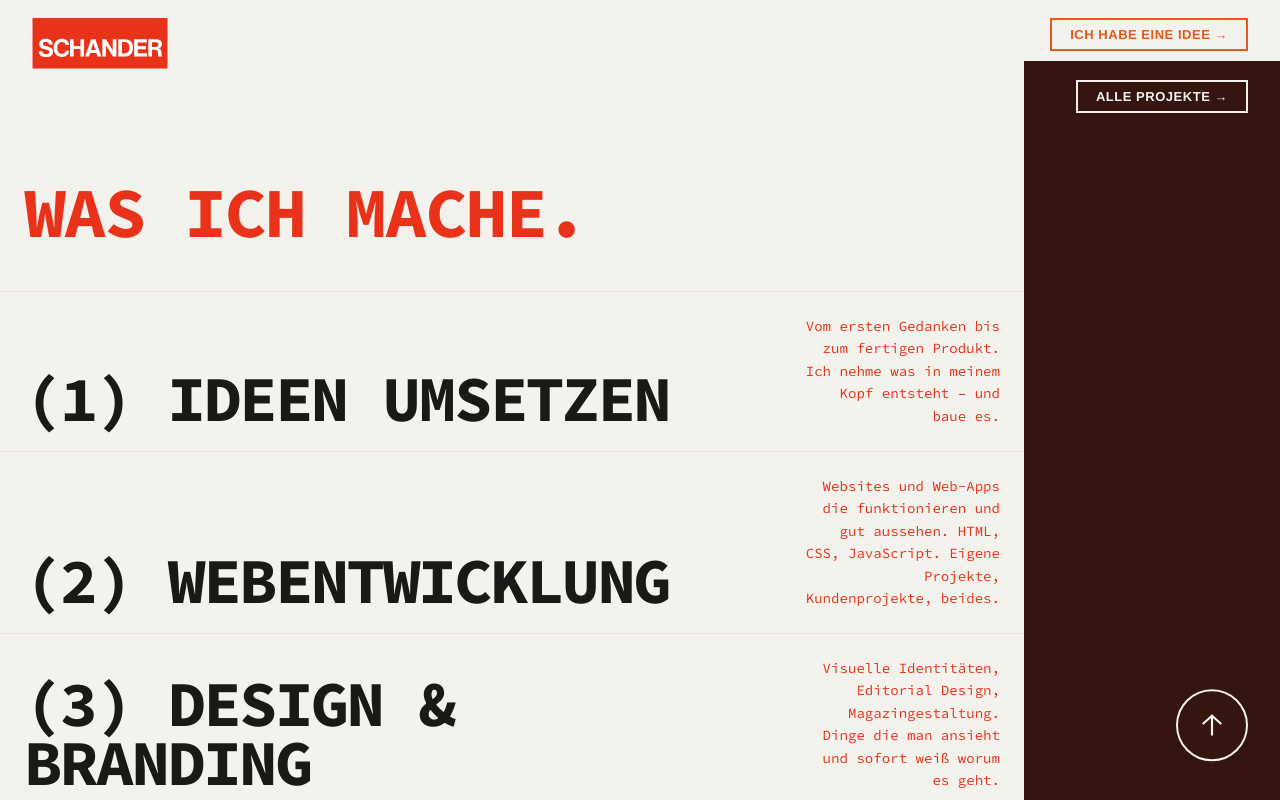
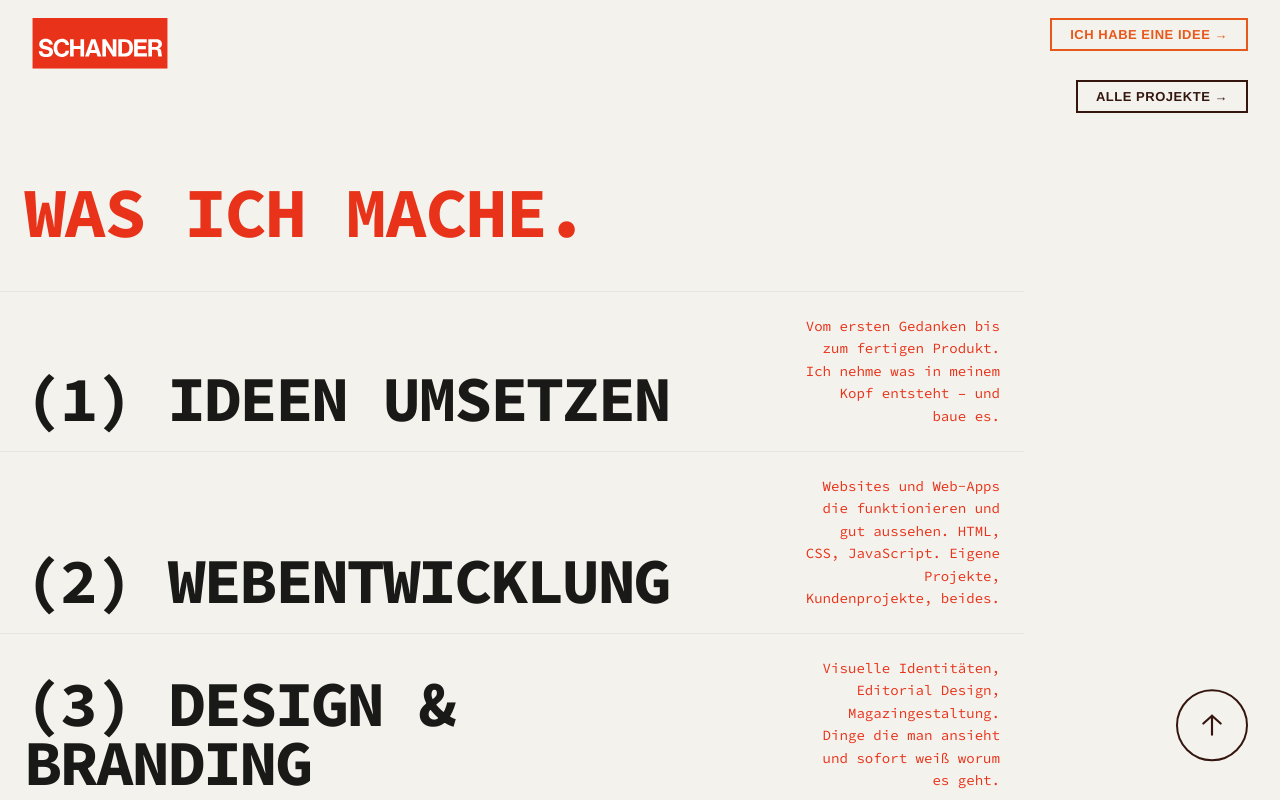
Before and after one commit to dxvxds03/studio-schander, a Next.js app: page / in a window 1280 px wide. Shown: the top 800 px of the page. Built offline with nearby package versions, Linux system fonts and the light colour scheme; no server answers; the database is empty; a web font is replaced by a local one.

Commit message:
style: Sidebar background changed to cream (white), text/borders to negroni

```diff
--- a/src/components/Sidebar.tsx
+++ b/src/components/Sidebar.tsx
@@ -41,7 +41,7 @@ export default function Sidebar() {
         top: '61px',
         bottom: 0,
         width: 'clamp(160px, 20vw, 280px)',
-        background: 'var(--negroni)',
+        background: 'var(--cream)',
         zIndex: 10,
         display: 'flex',
         flexDirection: 'column',
@@ -59,9 +59,9 @@ export default function Sidebar() {
           fontSize: '13px',
           letterSpacing: '0.04em',
           textTransform: 'uppercase',
-          color: 'var(--cream)',
+          color: 'var(--negroni)',
           textDecoration: 'none',
-          border: '2px solid var(--cream)',
+          border: '2px solid var(--negroni)',
           padding: '8px 18px',
           lineHeight: 1,
           whiteSpace: 'nowrap',
@@ -71,13 +71,13 @@ export default function Sidebar() {
         }}
         onMouseEnter={e => {
           const el = e.currentTarget as HTMLAnchorElement
-          el.style.background = 'var(--cream)'
-          el.style.color = 'var(--negroni)'
+          el.style.background = 'var(--negroni)'
+          el.style.color = 'var(--cream)'
         }}
         onMouseLeave={e => {
           const el = e.currentTarget as HTMLAnchorElement
           el.style.background = 'transparent'
-          el.style.color = 'var(--cream)'
+          el.style.color = 'var(--negroni)'
         }}
       >
         Alle Projekte →
@@ -91,19 +91,19 @@ export default function Sidebar() {
           width: '72px',
           height: '72px',
           borderRadius: '50%',
-          border: '2px solid var(--cream)',
+          border: '2px solid var(--negroni)',
           background: 'transparent',
           display: 'flex',
           alignItems: 'center',
           justifyContent: 'center',
           flexShrink: 0,
           padding: 0,
-          color: 'var(--cream)',
+          color: 'var(--negroni)',
           cursor: 'none',
         }}
         initial={{ opacity: 0, scale: 0.7 }}
         animate={{ opacity: 1, scale: 1, y: scrolledOut ? [0, -7, 0] : [0, 7, 0] }}
-        whileHover={{ background: 'var(--cream)', color: 'var(--negroni)', scale: 1.06 }}
+        whileHover={{ background: 'var(--negroni)', color: 'var(--cream)', scale: 1.06 }}
         transition={{
           opacity: { duration: 0.2 },
           scale: { type: 'spring', stiffness: 300, damping: 25 },
```
